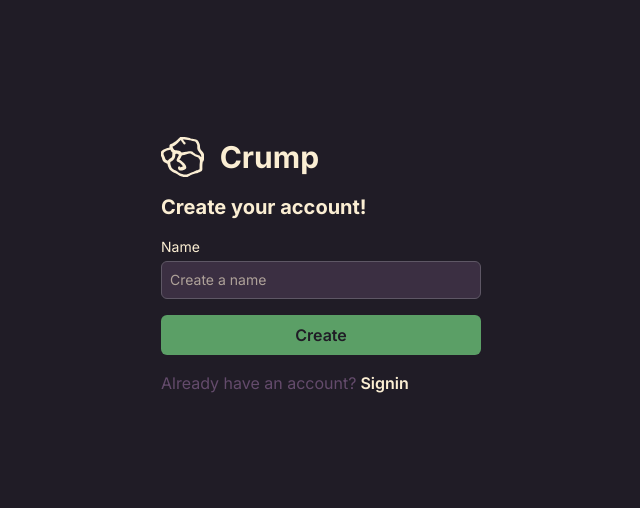
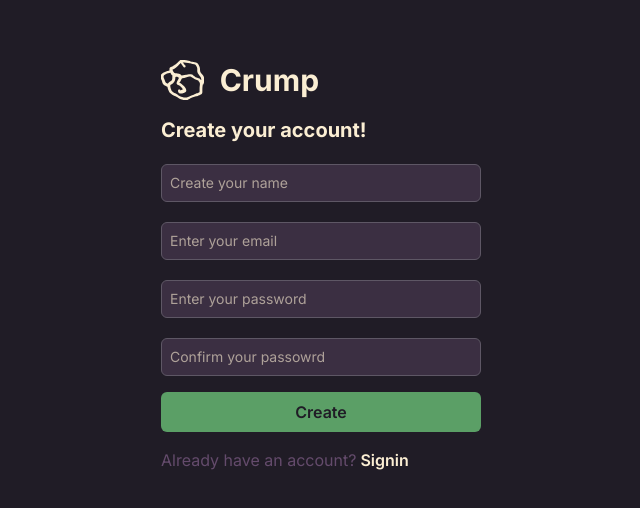
Before and after one commit to nothiaki/crump, a React (Vite) app in the folder client/: page / in a window 1280 px wide. Shown: the part 134-642 px from the top of the page, without its empty margins (319-959 px from the left). Built offline with nearby package versions, Linux system fonts and the light colour scheme.

Commit message:
feat: generic input component

```diff
--- /dev/null
+++ b/client/src/components/ui/input/input.tsx
@@ -0,0 +1,20 @@
+type Props = {
+  type: string,
+  label?: string,
+  name: string,
+  ph: string
+}
+
+export function Input({ type, label, name, ph }: Props) {
+  return (
+    <>
+      <div className="flex flex-col gap-1">
+        <label htmlFor={name} className="text-sm">{label}</label>
+          <input type={type} placeholder={ph} id={name}
+          className="p-2 bg-prim-700 text-sm rounded-md border border-input-border
+          outline-none placeholder-text-100 placeholder-opacity-60"
+        />
+      </div>
+    </>
+  )
+}
--- a/client/src/pages/up.tsx
+++ b/client/src/pages/up.tsx
@@ -1,3 +1,4 @@
+import { Input } from "../components/ui/input/input"
 import { LogoTitle } from "../components/ui/logo/logo-title"
 
 export function Up() {
@@ -9,18 +10,35 @@ export function Up() {
           <h2 className="text-xl font-bold">Create your account!</h2>
 
           <form className="flex flex-col gap-4">
-            <div className="flex flex-col gap-1">
-              <label htmlFor="name" className="text-sm">Name</label>
-              <input type="text" placeholder="Create a name" id="name"
-                className="p-2 bg-prim-700 text-sm rounded-md border border-input-border
-                  outline-none placeholder-text-100 placeholder-opacity-60"
-              />
-            </div>
+            <Input
+              type="text"
+              name="name"
+              ph="Create your name"
+            />
+
+            <Input
+              type="email"
+              name="email"
+              ph="Enter your email"
+            />
+
+            <Input
+              type="password"
+              name="password"
+              ph="Enter your password"
+            />
+
+            <Input
+              type="password"
+              name="confirm-password"
+              ph="Confirm your passowrd"
+            />
 
             <input type="submit" value="Create"
-              className="p-2 bg-success-400 rounded-md text-prim-900 font-semibold"
+              className="p-2 bg-success-400 rounded-md text-prim-900 font-semibold cursor-pointer"
             />
           </form>
+
           <p className="text-prim-400">
             Already have an account?
             <a href="#" target="_self" className="text-text-100 font-semibold"> Signin</a>
```
